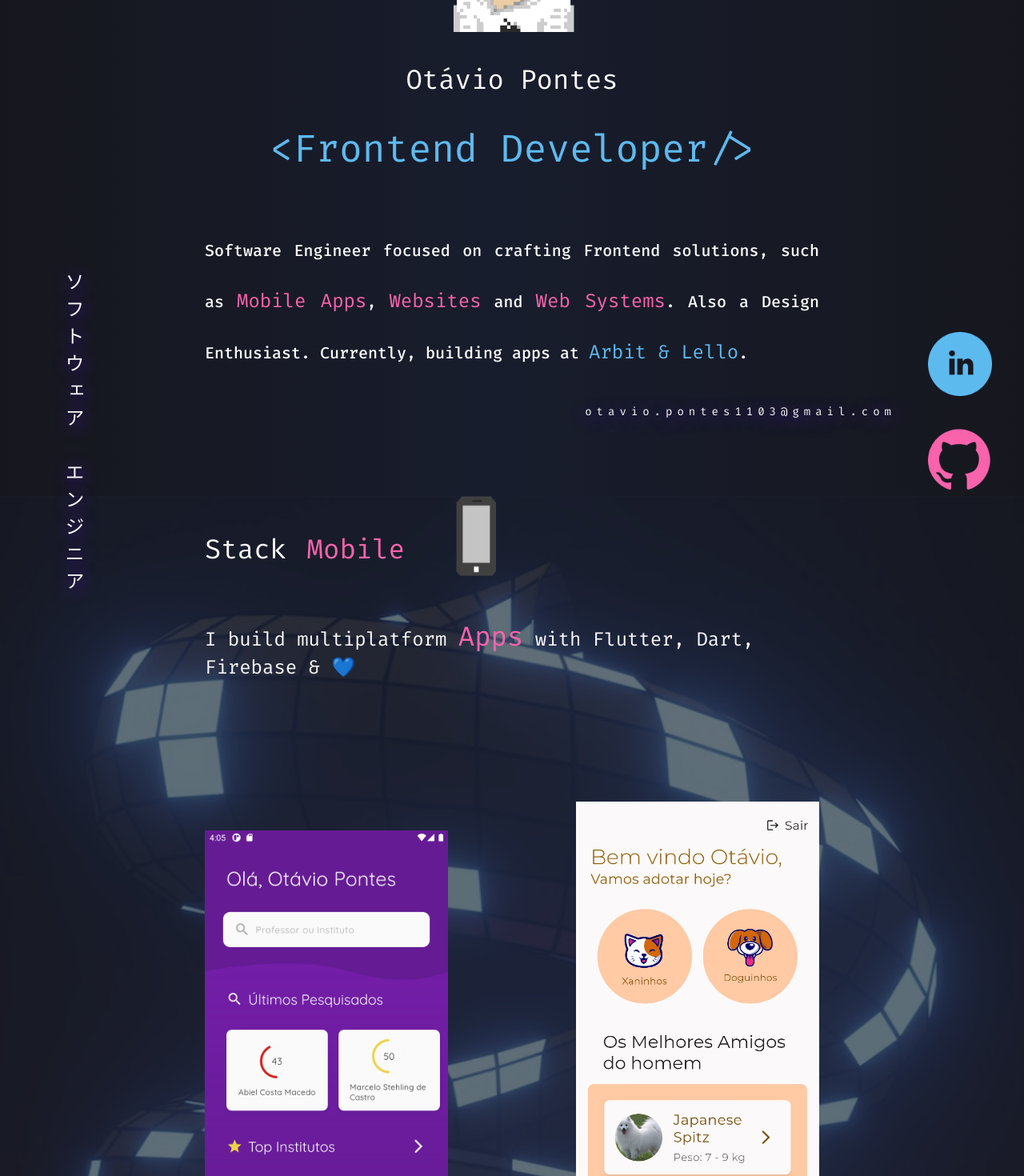
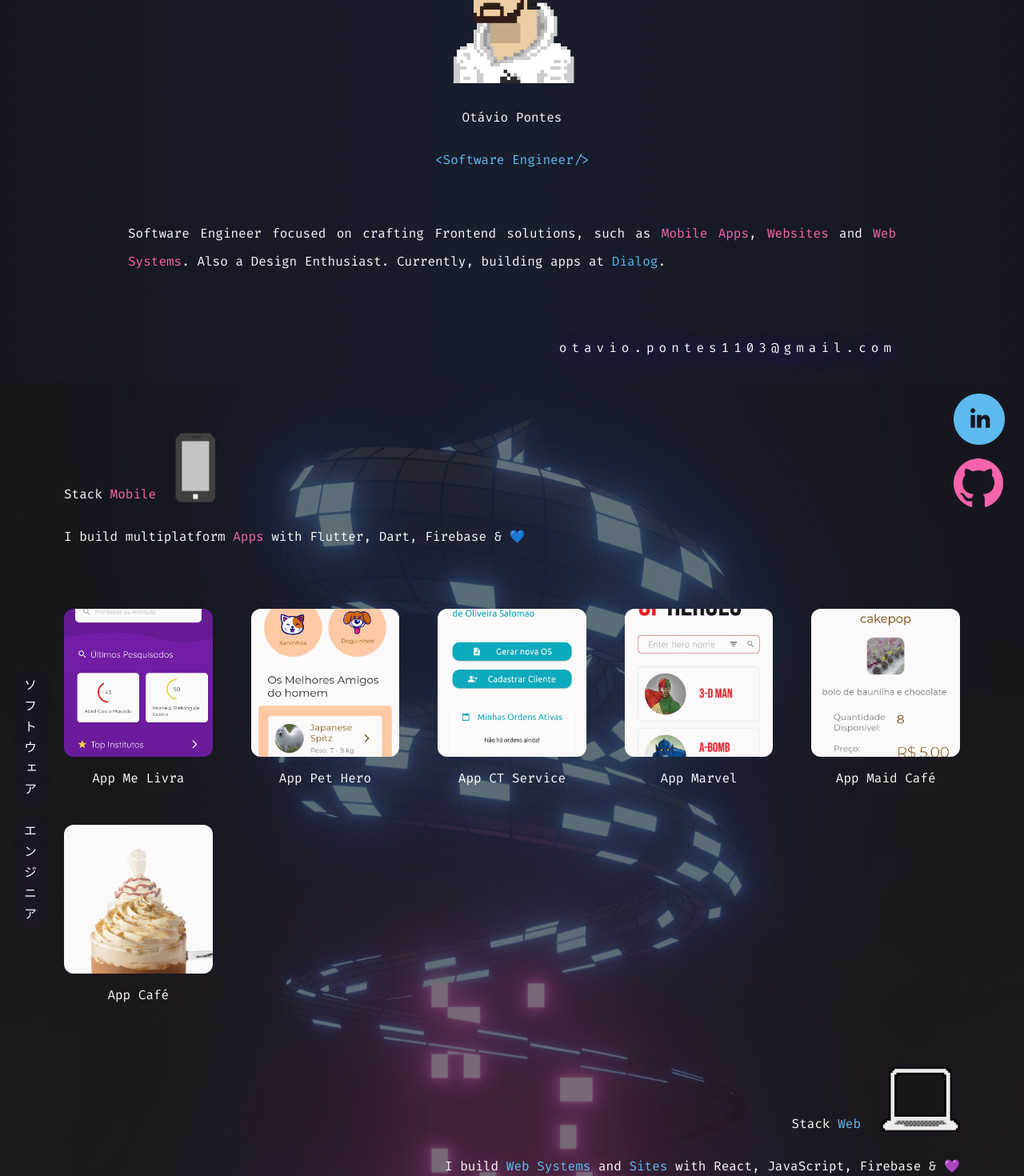
Before and after one commit to OtavioPontes/portfolio-site, a Next.js app: page / in a window 1280 px wide. Shown: the part 140-1610 px from the top of the page at 80% size. Built offline with nearby package versions, Linux system fonts and the light colour scheme.

Commit message:
Add app-ads.txt and global styles
- Created app-ads.txt for ad configuration with Google.
- Added globals.css for consistent styling across the application, including color variables and typography settings.

```diff
--- a/components/Body.js
+++ b/components/Body.js
@@ -1,5 +1,4 @@
 import Image from "next/image";
-import React from "react";
 import styles from "./Body.module.css";
 import phone from "../assets/phone.png";
 import laptop from "../assets/laptop.png";
@@ -12,9 +11,18 @@ import melivra from "../assets/MelivraApp.png";
 import ctservice from "../assets/CT Service.jpg";
 import pethero from "../assets/PetheroApp.jpg";
 
+const apps = [
+  { src: melivra, label: "App Me Livra" },
+  { src: pethero, label: "App Pet Hero" },
+  { src: ctservice, label: "App CT Service" },
+  { src: marvel, label: "App Marvel" },
+  { src: maid, label: "App Maid Café" },
+  { src: coffee, label: "App Café" },
+];
+
 function Body() {
   return (
-    <div className={styles.container}>
+    <section className={styles.container}>
       <div className={styles.content}>
         <div className={styles.titleMobile}>
           <p>
@@ -28,79 +36,33 @@ function Body() {
         <p className={styles.mobileText}>
           <span className={styles.text}>I build multiplatform</span>{" "}
           <span className={styles.textHighlighted}>Apps</span>{" "}
-          <span className={styles.text}>with Flutter, Dart, Firebase & 💙</span>
+          <span className={styles.text}>with Flutter, Dart, Firebase &amp; 💙</span>
         </p>
-        <div className={styles.spacer}></div>
+
         <div className={styles.apps}>
-          <div className={styles.app}>
+          {apps.map((app) => (
+            <div key={app.label} className={styles.app}>
+              <div className={styles.imageWrapper}>
                 <Image
-              src={melivra}
-              priority
+                  src={app.src}
+                  alt={app.label}
+                  sizes="(max-width: 480px) 45vw, (max-width: 768px) 30vw, 220px"
+                  placeholder="blur"
                   className={styles.image}
-              unoptimized={true}
-              alt="App MeLivra"
                 />
-            <p className={styles.appSubtitle}>App Me Livra</p>
               </div>
-          <div className={styles.app}>
-            <Image
-              src={pethero}
-              priority
-              className={styles.image}
-              unoptimized={true}
-              alt="App Pet Hero"
-            />
-            <p className={styles.appSubtitle}>App Pet Hero</p>
+              <p className={styles.appSubtitle}>{app.label}</p>
             </div>
-          <div className={styles.app}>
-            <Image
-              src={ctservice}
-              priority
-              className={styles.image}
-              unoptimized={true}
-              alt="App CT Service"
-            />
-            <p className={styles.appSubtitle}>App CT Service</p>
+          ))}
         </div>
-          <div className={styles.app}>
-            <Image
-              src={marvel}
-              priority
-              className={styles.image}
-              unoptimized={true}
-              alt="App Marvel"
-            />
-            <p className={styles.appSubtitle}>App Marvel</p>
-          </div>
-          <div className={styles.app}>
-            <Image
-              src={maid}
-              priority
-              className={styles.image}
-              unoptimized={true}
-              alt="App Maid Café"
-            />
-            <p className={styles.appSubtitle}>App Maid Café</p>
-          </div>
-          <div className={styles.app}>
-            <Image
-              src={coffee}
-              priority
-              className={styles.image}
-              unoptimized={true}
-              alt="App Café"
-            />
-            <p className={styles.appSubtitle}>App Café</p>
-          </div>
-        </div>
-        <div className={styles.spacer}></div>
+
         <div className={styles.titleWeb}>
           <p>
             <span className={styles.textTitle}>Stack</span>{" "}
             <span className={styles.textTitleHighlightedBlue}>Web</span>
           </p>
-          <div className={styles.phone}>
-            <Image src={laptop} width={100} height={0} alt="Laptop" />
+          <div className={styles.laptop}>
+            <Image src={laptop} width={100} height={62} alt="Laptop" />
           </div>
         </div>
         <p className={styles.webText}>
@@ -109,30 +71,40 @@ function Body() {
           <span className={styles.text}>and</span>{" "}
           <span className={styles.textHighlightedBlue}>Sites</span>{" "}
           <span className={styles.text}>
-            with React, JavaScript, Firebase & 💜
+            with React, JavaScript, Firebase &amp; 💜
           </span>
         </p>
-        <p className={styles.nihongo}>ソフトウェア　エンジニア</p>
+
+        <p className={styles.nihongo} aria-hidden="true">
+          ソフトウェア　エンジニア
+        </p>
+
+        <div className={styles.socialButtons}>
           <a
             href="https://www.linkedin.com/in/otavio-pontes/"
-          target="_"
+            target="_blank"
+            rel="noopener noreferrer"
+            aria-label="LinkedIn"
             className={styles.floatButtonLinkedin}
           >
-          <Image src={linkedin} width={80} height={80} alt="Link p/ Linkedin" />
+            <Image src={linkedin} width={64} height={64} alt="" />
           </a>
           <a
             href="https://github.com/OtavioPontes"
-          target="_"
+            target="_blank"
+            rel="noopener noreferrer"
+            aria-label="GitHub"
             className={styles.floatButtonGithub}
           >
-          <Image src={github} width={80} height={80} alt="Link p/ Github" />
+            <Image src={github} width={64} height={64} alt="" />
           </a>
-        <div className={styles.space}></div>
+        </div>
+
         <footer className={styles.footerText}>
-          <p>Designed & Built with ❤ by Otávio Pontes</p>
+          <p>Designed &amp; Built with ❤ by Otávio Pontes</p>
         </footer>
       </div>
-    </div>
+    </section>
   );
 }
 
--- a/components/Body.module.css
+++ b/components/Body.module.css
@@ -1,40 +1,36 @@
 .container {
+  position: relative;
   display: flex;
   flex-direction: column;
-  height: max-content;
-  width: 100vw;
+  width: 100%;
   align-items: center;
   justify-content: flex-start;
+  padding: 4rem 1.5rem 6rem;
   background-image: url("../assets/background-personal-site.svg");
-  background-position: top; /* Center the image */
-  background-repeat: no-repeat; /* Do not repeat the image */
+  background-position: top;
+  background-repeat: no-repeat;
   background-size: cover;
 }
 
 .content {
-  width: 60vw;
-}
-
-.space {
-  height: 25rem;
-}
-
-.spacer {
-  height: 5rem;
+  display: flex;
+  flex-direction: column;
+  width: 100%;
+  max-width: 70rem;
+  gap: 4rem;
 }
 
 .titleMobile {
   display: flex;
-  text-align: start;
   flex-direction: row;
   align-self: flex-start;
   align-items: flex-end;
-  justify-content: flex-start;
+  gap: 1.5rem;
+  transition: transform 0.3s ease;
 }
 
 .titleMobile:hover {
   transform: translateX(10px);
-  transition: all 0.3s ease 0s;
 }
 
 .titleWeb {
@@ -42,43 +38,33 @@
   flex-direction: row;
   align-self: flex-end;
   align-items: flex-end;
-  justify-content: flex-end;
+  gap: 1.5rem;
+  transition: transform 0.3s ease;
 }
 
 .titleWeb:hover {
   transform: translateX(-10px);
-  transition: all 0.3s ease 0s;
 }
 
-.phone {
-  margin-left: 3rem;
+.phone,
+.laptop {
+  display: flex;
 }
 
 .mobileText {
-  margin-top: 3rem;
   align-self: flex-start;
-  font: var(--headline5);
   text-align: start;
-  justify-content: flex-start;
-}
-.webText {
-  margin-top: 3rem;
-  align-self: flex-end;
-  font: var(--headline5);
-  text-align: end;
-  justify-content: flex-end;
+  max-width: 100%;
+  margin-top: -2rem;
 }
 
-.textSection {
-  margin-top: 3rem;
-  text-align: justify;
+.webText {
+  align-self: flex-end;
+  text-align: end;
+  max-width: 100%;
+  margin-top: -2rem;
 }
 
-.title {
-  text-align: center;
-  margin-top: 2rem;
-  color: var(--blue);
-}
 .text {
   color: var(--white);
   font: var(--headline5);
@@ -88,173 +74,178 @@
   color: var(--pink);
   font: var(--headline4);
 }
+
 .textHighlightedBlue {
   color: var(--blue);
   font: var(--headline4);
 }
 
 .textTitle {
-  margin-right: 1rem;
   color: var(--white);
   font: var(--headline4);
 }
 
 .textTitleHighlighted {
-  margin-right: 1rem;
   color: var(--pink);
   font: var(--headline4);
 }
+
 .textTitleHighlightedBlue {
-  margin-right: 1rem;
   color: var(--blue);
   font: var(--headline4);
 }
 
-.floatButtonLinkedin {
-  position: fixed;
-  bottom: 160px;
-  right: 40px;
-}
-
-.floatButtonGithub {
-  position: fixed;
-  bottom: 40px;
-  right: 40px;
-}
-
-.nihongo {
-  position: absolute;
-  height: max-content;
-  top: 60vh;
-  left: 50px;
-  font: var(--headline5);
-  letter-spacing: 10px;
-  writing-mode: vertical-rl;
-  text-shadow: 1px 4px 20px var(--purple);
-}
-
-.nihongo:hover {
-  font: var(--headline4);
-  cursor: default;
-  transform: translateX(-15px);
-  transition: all 0.3s ease 0s;
-}
-
-.footerText {
-  position: relative;
-  align-content: center;
-  text-align: center;
-  bottom: 0;
-  font: var(--headline6);
-  text-shadow: 1px 4px 20px var(--purple);
-}
-
-.footerText:hover {
-  cursor: default;
-  font: var(--headline5);
-  transition: all 0.3s ease 0s;
-}
-
 .apps {
-  margin-top: 3rem;
-  justify-items: center;
-  align-items: center;
   display: grid;
-  grid-template-columns: repeat(auto-fit, minmax(200px, 10fr));
-  grid-gap: 8rem 10rem;
+  grid-template-columns: repeat(auto-fit, minmax(180px, 1fr));
+  gap: 3rem;
+  margin: 1rem 0;
 }
 
 .app {
+  display: flex;
+  flex-direction: column;
+  align-items: center;
+  gap: 1rem;
   text-align: center;
+  transition: transform 0.3s ease, color 0.3s ease;
 }
 
 .app:hover {
-  transform: translateY(-15px);
+  transform: translateY(-10px);
   color: var(--pink);
-  transition: all 0.3s ease 0s;
+}
+
+.imageWrapper {
+  width: 100%;
+  max-width: 220px;
+  aspect-ratio: 1 / 1;
+  position: relative;
+  overflow: hidden;
+  border-radius: 12px;
+}
+
+.image {
+  object-fit: cover;
+  width: 100% !important;
+  height: 100% !important;
+  position: absolute !important;
+  inset: 0;
 }
 
 .appSubtitle {
   font: var(--headline6);
 }
 
-.floatButtonGithub:hover {
-  opacity: 90%;
+.nihongo {
+  position: absolute;
+  top: 30%;
+  left: 1.5rem;
+  font: var(--headline5);
+  letter-spacing: 10px;
+  writing-mode: vertical-rl;
+  text-shadow: 1px 4px 20px var(--purple);
+  transition: transform 0.3s ease;
+  pointer-events: none;
 }
 
-.floatButtonLinkedin:hover {
-  opacity: 90%;
+.socialButtons {
+  position: fixed;
+  right: 1.5rem;
+  bottom: 1.5rem;
+  display: flex;
+  flex-direction: column;
+  gap: 1rem;
+  z-index: 10;
 }
 
-.image {
-  object-fit: contain;
-  width: 100% !important;
-  position: relative !important;
-  height: unset !important;
+.floatButtonLinkedin,
+.floatButtonGithub {
+  display: flex;
+  transition: opacity 0.2s ease, transform 0.2s ease;
 }
 
-@media only screen and (max-width: 768px) {
-  /* For tablets: */
-  .spacer {
-    height: 3rem;
+.floatButtonLinkedin:hover,
+.floatButtonGithub:hover {
+  opacity: 0.9;
+  transform: scale(1.05);
+}
+
+.footerText {
+  text-align: center;
+  font: var(--headline6);
+  text-shadow: 1px 4px 20px var(--purple);
+  margin-top: 4rem;
+  transition: font 0.3s ease;
+}
+
+.footerText:hover {
+  cursor: default;
+  font: var(--headline5);
+}
+
+@media (max-width: 1024px) {
+  .nihongo {
+    display: none;
   }
-  .space {
-    height: 5rem;
+}
+
+@media (max-width: 768px) {
+  .container {
+    padding: 3rem 1rem 5rem;
   }
 
-  .floatButtonGithub {
-    margin-top: 2rem;
-    position: relative;
-    display: flex;
-    justify-content: center;
-    bottom: 0;
-    right: 0;
+  .content {
+    gap: 3rem;
   }
 
-  .floatButtonLinkedin {
-    margin-top: 10rem;
-    position: relative;
-    bottom: 0;
-    right: 0;
-    display: flex;
-    justify-content: center;
-  }
-  .nihongo {
-    visibility: hidden;
+  .titleMobile,
+  .titleWeb {
+    align-self: center;
+    flex-direction: column;
+    align-items: center;
+    text-align: center;
+    gap: 1rem;
   }
 
-  .titleMobile {
+  .mobileText,
+  .webText {
+    align-self: center;
     text-align: center;
-
-    font: var(--headline5);
+    margin-top: 0;
   }
 
-  .titleWeb {
-    font: var(--headline5);
-    text-align: center;
+  .apps {
+    grid-template-columns: repeat(auto-fit, minmax(140px, 1fr));
+    gap: 2rem;
   }
 
-  .mobileText {
-    font: var(--headline6);
-  }
-  .webText {
-    font: var(--headline6);
+  .socialButtons {
+    position: static;
+    flex-direction: row;
+    justify-content: center;
+    margin-top: 3rem;
   }
 
   .text {
     font: var(--headline6);
   }
 
-  .textHighlighted {
-    font: var(--headline5);
-  }
+  .textHighlighted,
   .textHighlightedBlue {
     font: var(--headline5);
   }
+}
 
+@media (max-width: 480px) {
   .apps {
-    margin-top: 1rem;
-    grid-template-columns: repeat(auto-fit, minmax(200px, 10fr));
-    grid-gap: 2rem 10rem;
+    grid-template-columns: repeat(2, 1fr);
+    gap: 1.5rem;
+  }
+
+  .textTitle,
+  .textTitleHighlighted,
+  .textTitleHighlightedBlue {
+    font: var(--headline5);
   }
 }
--- a/components/Head.js
+++ b/components/Head.js
@@ -2,21 +2,30 @@ import Head from "next/head";
 
 function IndexPage() {
   return (
-    <div>
     <Head>
-        <title>Otávio Pontes</title>
+      <title>Otávio Pontes — Software Engineer</title>
       <meta
         name="description"
-          content="Developer Frontend Otávio Pontes"
+        content="Portfolio of Otávio Pontes, Software Engineer focused on Mobile Apps, Websites and Web Systems."
         key="desc"
       />
-        <meta property="og:title" content="@Otávio Pontes" />
+      <meta name="viewport" content="width=device-width, initial-scale=1" />
+      <meta name="theme-color" content="#16171e" />
+      <meta name="color-scheme" content="dark" />
+      <link rel="icon" href="/favicon.ico" />
+      <meta property="og:type" content="website" />
+      <meta property="og:title" content="Otávio Pontes — Software Engineer" />
       <meta
         property="og:description"
         content="My portfolio website, check it out 😎"
       />
+      <meta name="twitter:card" content="summary_large_image" />
+      <meta name="twitter:title" content="Otávio Pontes — Software Engineer" />
+      <meta
+        name="twitter:description"
+        content="My portfolio website, check it out 😎"
+      />
     </Head>
-    </div>
   );
 }
 
--- a/components/Header.js
+++ b/components/Header.js
@@ -1,27 +1,24 @@
 import Image from "next/image";
-import React from "react";
 import styles from "./Header.module.css";
 import image from "../assets/avatar.png";
 
 function Header() {
   return (
-    <div className={styles.container}>
+    <header className={styles.container}>
+      <div className={styles.inner}>
         <div className={styles.avatar}>
           <Image
             src={image}
             width={180}
             height={180}
             priority
+            sizes="(max-width: 480px) 120px, (max-width: 768px) 150px, 180px"
             alt="Pixel art of the author"
           />
         </div>
-      <div className={styles.spacer}></div>
-      <h4 className={styles.name}>Otávio Pontes</h4>
-      <div className={styles.spacer}></div>
-      <h3 className={styles.title}>&lt;Frontend Developer/&gt;</h3>
-      <div className={styles.space}></div>
-      <div>
-        <h6 className={styles.textSection}>
+        <h1 className={styles.name}>Otávio Pontes</h1>
+        <h2 className={styles.title}>&lt;Software Engineer/&gt;</h2>
+        <p className={styles.textSection}>
           <span className={styles.text}>
             Software Engineer focused on crafting Frontend solutions, such as
           </span>{" "}
@@ -33,16 +30,16 @@ function Header() {
           <span className={styles.text}>
             . Also a Design Enthusiast. Currently, building apps at
           </span>{" "}
-          <span className={styles.textHighlightedBlue}>Arbit & Lello</span>
+          <span className={styles.textHighlightedBlue}>Dialog</span>
           {"."}
-        </h6>
-      </div>
+        </p>
         <div className={styles.divEmail}>
           <a className={styles.email} href="mailto:otavio.pontes1103@gmail.com">
             otavio.pontes1103@gmail.com
           </a>
         </div>
       </div>
+    </header>
   );
 }
 
--- a/components/Header.module.css
+++ b/components/Header.module.css
@@ -1,46 +1,59 @@
 .container {
   display: flex;
   flex-direction: column;
-  width: 100vw;
+  width: 100%;
   align-items: center;
   background-image: var(--gradient);
-  justify-content: flex-start;
+  padding: 4rem 1.5rem 2rem;
+}
+
+.inner {
+  display: flex;
+  flex-direction: column;
+  align-items: center;
+  width: 100%;
+  max-width: 70rem;
+  gap: 2rem;
+}
+
+.avatar {
+  display: flex;
+  transition: filter 0.3s ease;
 }
 
 .avatar:hover {
   filter: drop-shadow(0px 5px 5px var(--blue));
-  transition: all 0.3s ease 0s;
-}
-
-.spacer {
-  height: 2rem;
-}
-.space {
-  height: 4rem;
 }
 
 .name {
   text-align: center;
+  font: var(--headline4);
+  transition: text-shadow 0.3s ease;
 }
+
 .name:hover {
   text-shadow: 1px 4px 20px var(--purple);
-  transition: all 0.3s ease 0s;
-}
-
-.textSection {
-  width: 60vw;
-  text-align: justify;
-  line-height: 4rem;
 }
 
 .title {
   text-align: center;
   color: var(--blue);
+  font: var(--headline3);
+  transition: text-shadow 0.3s ease;
 }
+
 .title:hover {
   text-shadow: 1px 4px 20px var(--blue);
-  transition: all 0.3s ease 0s;
 }
+
+.textSection {
+  width: 100%;
+  max-width: 60rem;
+  text-align: justify;
+  line-height: 2.2;
+  margin-top: 2rem;
+}
+
 .text {
   color: var(--white);
   font: var(--headline6);
@@ -50,6 +63,7 @@
   color: var(--pink);
   font: var(--headline5);
 }
+
 .textHighlightedBlue {
   color: var(--blue);
   font: var(--headline5);
@@ -57,8 +71,10 @@
 
 .divEmail {
   display: flex;
-  align-self: flex-end;
-  margin: 2rem 10rem 6rem 0;
+  width: 100%;
+  max-width: 60rem;
+  justify-content: flex-end;
+  margin-top: 3rem;
 }
 
 .email {
@@ -66,48 +82,41 @@
   font: var(--body2);
   letter-spacing: 6px;
   text-shadow: 1px 4px 20px var(--purple);
+  transition: font 0.3s ease;
+  word-break: break-word;
 }
 
 .email:hover {
   font: var(--headline6);
-  transition: all 0.3s ease 0s;
 }
 
-@media only screen and (max-width: 768px) {
-  /* For tablets: */
+@media (max-width: 768px) {
+  .container {
+    padding: 3rem 1rem 1.5rem;
+  }
 
-  .title {
-    width: 100vw;
-    font: var(--headline5);
+  .inner {
+    gap: 1.5rem;
   }
-  .name {
-    font: var(--headline6);
+
+  .textSection {
+    line-height: 1.8;
+    text-align: left;
+  }
+
+  .divEmail {
+    justify-content: center;
+    margin-top: 2rem;
   }
 
   .email {
-    font: var(--overline);
-    word-break: break-all;
-  }
-  .divEmail {
-    padding: 0rem 2rem 0rem 2rem;
-    justify-content: center;
-    align-self: center;
-    margin-right: 0;
-    margin-left: 0;
-  }
-
-  .textSection {
-    line-height: 2rem;
-  }
-
-  .text {
-    font: var(--body2);
-  }
-
-  .textHighlighted {
-    font: var(--body1);
-  }
-  .textHighlightedBlue {
-    font: var(--body1);
+    letter-spacing: 3px;
   }
 }
+
+@media (max-width: 480px) {
+  .email {
+    letter-spacing: 2px;
+    font: var(--overline);
+  }
+}
--- a/next.config.js
+++ b/next.config.js
@@ -1,7 +1,11 @@
 /** @type {import('next').NextConfig} */
 const nextConfig = {
   reactStrictMode: true,
-  swcMinify: true,
+  poweredByHeader: false,
+  compress: true,
+  images: {
+    formats: ["image/avif", "image/webp"],
+  },
 };
 
 module.exports = nextConfig;
--- a/pages/_app.js
+++ b/pages/_app.js
@@ -1,18 +1,19 @@
-import styles from "../public/App.css";
+import "../styles/globals.css";
 import { Analytics } from "@vercel/analytics/react";
+import { Fira_Code } from "next/font/google";
 
-import { Fira_Code } from "@next/font/google";
-
-// If loading a variable font, you don't need to specify the font weight
-const fira = Fira_Code({ subsets: ["latin"] });
+const fira = Fira_Code({
+  subsets: ["latin"],
+  display: "swap",
+  variable: "--font-fira",
+});
 
 function MyApp({ Component, pageProps }) {
   return (
     <>
-      <main className={fira.className}>
+      <main className={`${fira.variable} ${fira.className}`}>
         <Component {...pageProps} />
       </main>
-
       <Analytics />
     </>
   );
--- a/pages/index.js
+++ b/pages/index.js
@@ -1,15 +1,13 @@
 import Body from "../components/Body";
-import IndexPage from "../components/Head";
+import IndexHead from "../components/Head";
 import Header from "../components/Header";
 
 export default function Home() {
   return (
     <>
-      <div>
-        <IndexPage />
-        <Header />
-        <Body />
-      </div>
+      <IndexHead />
+      <Header />
+      <Body />
     </>
   );
 }
--- a/public/App.css
+++ /dev/null
@@ -1,68 +0,0 @@
-/* Google Font */
-@import url("https://fonts.googleapis.com/css2?family=Fira+Code:wght@300;400;500;600;700&display=swap");
-
-:root {
-  /* Colors */
-  --dark: #272727;
-  --purple: #6100ff;
-  --white: #fafafa;
-  --blue: #5dbaef;
-  --pink: #f863ab;
-  --gradient: linear-gradient(90deg, #16171e 0%, #181d2d 47.8%, #16171e 100%);
-
-  /* Text Styles */
-  --headline1: 300 6rem / normal Fira Code;
-  --headline2: 300 3.75rem / normal Fira Code;
-  --headline3: 400 3rem / normal Fira Code;
-  --headline4: 400 2.125rem / normal Fira Code;
-  --headline5: 400 1.5rem / normal Fira Code;
-  --headline6: 500 1.25rem / normal Fira Code;
-  --subtitle1: 400 1rem / normal Fira Code;
-  --subtitle2: 500 0.875rem / normal Fira Code;
-  --body1: 400 0.875rem / normal Fira Code;
-  --body2: 400 0.875rem / normal Fira Code;
-  --button: 500 0.875rem / normal Fira Code;
-  --caption: 400 0.75rem / normal Fira Code;
-  --overline: 400 0.625rem / normal Fira Code;
-}
-
-* {
-  box-sizing: border-box;
-}
-
-a {
-  text-decoration: none;
-}
-
-body {
-  margin: 0px;
-  color: var(--white);
-}
-
-h1,
-h2,
-h3,
-h4,
-h5,
-h6 {
-  margin: 0px;
-}
-
-h1 {
-  font: var(--headline1);
-}
-h2 {
-  font: var(--headline2);
-}
-h3 {
-  font: var(--headline3);
-}
-h4 {
-  font: var(--headline4);
-}
-h5 {
-  font: var(--headline5);
-}
-h6 {
-  font: var(--headline6);
-}
--- /dev/null
+++ b/styles/globals.css
@@ -0,0 +1,86 @@
+:root {
+  /* Colors */
+  --dark: #272727;
+  --purple: #6100ff;
+  --white: #fafafa;
+  --blue: #5dbaef;
+  --pink: #f863ab;
+  --gradient: linear-gradient(90deg, #16171e 0%, #181d2d 47.8%, #16171e 100%);
+  --bg: #16171e;
+
+  /* Text Styles */
+  --headline1: 300 clamp(3rem, 8vw, 6rem) / 1.1 var(--font-fira);
+  --headline2: 300 clamp(2.25rem, 5vw, 3.75rem) / 1.1 var(--font-fira);
+  --headline3: 400 clamp(2rem, 4vw, 3rem) / 1.2 var(--font-fira);
+  --headline4: 400 clamp(1.5rem, 3vw, 2.125rem) / 1.25 var(--font-fira);
+  --headline5: 400 clamp(1.125rem, 2vw, 1.5rem) / 1.4 var(--font-fira);
+  --headline6: 500 clamp(1rem, 1.6vw, 1.25rem) / 1.5 var(--font-fira);
+  --subtitle1: 400 1rem / 1.5 var(--font-fira);
+  --subtitle2: 500 0.875rem / 1.5 var(--font-fira);
+  --body1: 400 0.875rem / 1.6 var(--font-fira);
+  --body2: 400 0.875rem / 1.6 var(--font-fira);
+  --button: 500 0.875rem / 1.5 var(--font-fira);
+  --caption: 400 0.75rem / 1.5 var(--font-fira);
+  --overline: 400 0.625rem / 1.5 var(--font-fira);
+}
+
+* {
+  box-sizing: border-box;
+}
+
+html,
+body {
+  margin: 0;
+  padding: 0;
+  overflow-x: hidden;
+  background-color: var(--bg);
+  color: var(--white);
+}
+
+a {
+  text-decoration: none;
+  color: inherit;
+}
+
+img {
+  max-width: 100%;
+  height: auto;
+}
+
+h1,
+h2,
+h3,
+h4,
+h5,
+h6,
+p {
+  margin: 0;
+}
+
+h1 {
+  font: var(--headline1);
+}
+h2 {
+  font: var(--headline2);
+}
+h3 {
+  font: var(--headline3);
+}
+h4 {
+  font: var(--headline4);
+}
+h5 {
+  font: var(--headline5);
+}
+h6 {
+  font: var(--headline6);
+}
+
+@media (prefers-reduced-motion: reduce) {
+  *,
+  *::before,
+  *::after {
+    animation-duration: 0.01ms !important;
+    transition-duration: 0.01ms !important;
+  }
+}
```
Also changed, not shown: package.json (+7 -8 lines), public/app-ads.txt (added), 2 other files (tests, documents, lock files or other folders). Lines whose indentation alone changed are shown as unchanged.
